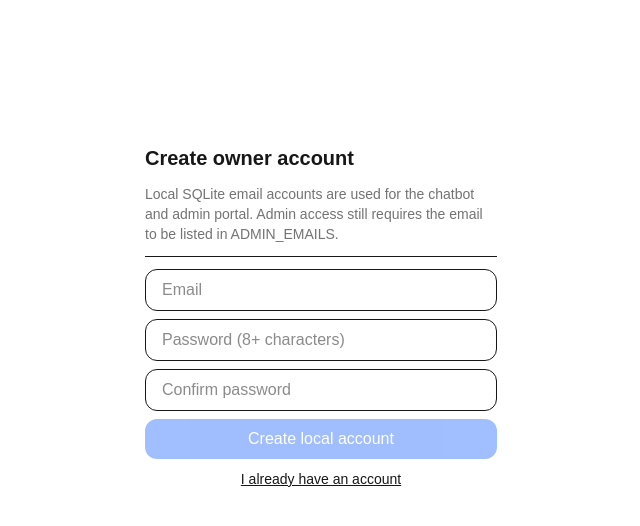
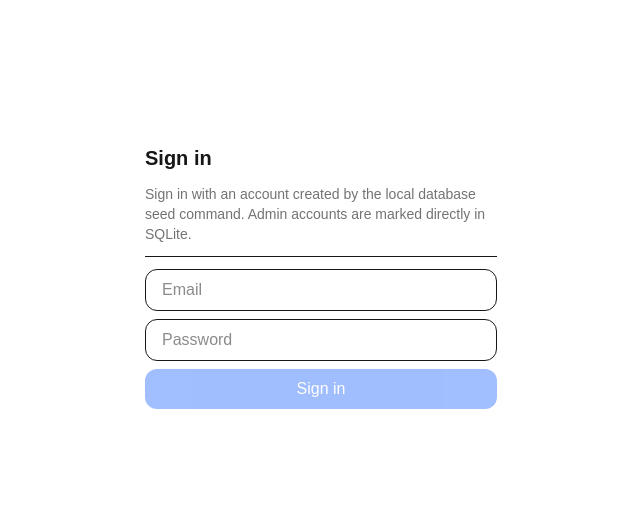
Before and after one commit to mrfarvees-official/chatbot, a Next.js app: page /login in a window 1280 px wide. Shown: the top 526 px of the page, without its empty margins (319-959 px from the left). Built offline with nearby package versions, Linux system fonts and the light colour scheme; no server answers.

Commit message:
fix: make login sign-in only

```diff
--- a/app/api/auth/email/route.ts
+++ b/app/api/auth/email/route.ts
@@ -1,22 +1,15 @@
 import { NextResponse } from "next/server";
 import { db, sql } from "@/lib/local-db";
-import { createSession, normalizeEmail, passwordHash, upsertUser, verifyPassword } from "@/lib/local-auth";
+import { createSession, normalizeEmail, verifyPassword } from "@/lib/local-auth";
 
 export async function POST(req: Request) {
-  const body = await req.json().catch(() => null) as { email?: unknown; password?: unknown; mode?: unknown } | null;
+  const body = await req.json().catch(() => null) as { email?: unknown; password?: unknown } | null;
   const email = typeof body?.email === "string" ? normalizeEmail(body.email) : "";
   const password = typeof body?.password === "string" ? body.password : "";
-  const mode = body?.mode === "signup" ? "signup" : "signin";
   if (!/^[^\s@]+@[^\s@]+\.[^\s@]+$/.test(email) || password.length < 8) {
     return Response.json({ error: "Enter a valid email and a password with at least 8 characters." }, { status: 400 });
   }
   const row = db.get<{ id: string; password_hash: string | null }>(sql`select id, password_hash from users where email = ${email}`);
-  if (mode === "signup") {
-    if (row) return Response.json({ error: "An account already exists for this email." }, { status: 409 });
-    const user = upsertUser({ email, provider: "local", passwordHash: passwordHash(password) });
-    await createSession(user.id);
-    return NextResponse.json({ ok: true });
-  }
   if (!row?.password_hash || !verifyPassword(password, row.password_hash)) {
     return Response.json({ error: "Invalid email or password." }, { status: 401 });
   }
--- a/app/login/page.tsx
+++ b/app/login/page.tsx
@@ -4,8 +4,6 @@ import { useEffect, useState } from "react";
 export default function Login() {
   const [email, setEmail] = useState("");
   const [password, setPassword] = useState("");
-  const [mode, setMode] = useState<"signin" | "signup">("signup");
-  const [confirmPassword, setConfirmPassword] = useState("");
   const [busy, setBusy] = useState(false);
   const [error, setError] = useState("");
 
@@ -19,12 +17,8 @@ export default function Login() {
   }, []);
 
   async function submitEmail() {
-    if (mode === "signup" && password !== confirmPassword) {
-      setError("Passwords do not match.");
-      return;
-    }
     setBusy(true);
-    const response = await fetch("/api/auth/email", { method: "POST", headers: { "Content-Type": "application/json" }, body: JSON.stringify({ email, password, mode }) });
+    const response = await fetch("/api/auth/email", { method: "POST", headers: { "Content-Type": "application/json" }, body: JSON.stringify({ email, password }) });
     const data = await response.json().catch(() => ({}));
     setBusy(false);
     if (!response.ok) return setError(data.error ?? "Could not sign in");
@@ -33,17 +27,15 @@ export default function Login() {
 
   return (
     <main className="mx-auto mt-32 max-w-sm space-y-3 p-4">
-      <h1 className="text-xl font-semibold">{mode === "signup" ? "Create owner account" : "Sign in"}</h1>
+      <h1 className="text-xl font-semibold">Sign in</h1>
       {error && <p className="rounded-lg border border-red-300 p-3 text-sm text-red-700">{error}</p>}
       <p className="text-sm text-neutral-500">
-        Local SQLite email accounts are used for the chatbot and admin portal. Admin access still requires the email to be listed in ADMIN_EMAILS.
+        Sign in with an account created by the local database seed command. Admin accounts are marked directly in SQLite.
       </p>
       <div className="space-y-2 border-t pt-3">
         <input className="w-full rounded-xl border px-4 py-2" type="email" placeholder="Email" value={email} onChange={(event) => setEmail(event.target.value)} />
-        <input className="w-full rounded-xl border px-4 py-2" type="password" placeholder="Password (8+ characters)" value={password} onChange={(event) => setPassword(event.target.value)} onKeyDown={(event) => event.key === "Enter" && submitEmail()} />
-        {mode === "signup" && <input className="w-full rounded-xl border px-4 py-2" type="password" placeholder="Confirm password" value={confirmPassword} onChange={(event) => setConfirmPassword(event.target.value)} onKeyDown={(event) => event.key === "Enter" && submitEmail()} />}
-        <button className="w-full rounded-xl bg-blue-600 py-2 text-white disabled:opacity-40" disabled={busy || !email || password.length < 8 || (mode === "signup" && !confirmPassword)} onClick={submitEmail}>{mode === "signin" ? "Sign in with email" : "Create local account"}</button>
-        <button className="w-full text-sm underline" onClick={() => { setMode(mode === "signin" ? "signup" : "signin"); setError(""); }}>{mode === "signin" ? "Create a local account" : "I already have an account"}</button>
+        <input className="w-full rounded-xl border px-4 py-2" type="password" placeholder="Password" value={password} onChange={(event) => setPassword(event.target.value)} onKeyDown={(event) => event.key === "Enter" && submitEmail()} />
+        <button className="w-full rounded-xl bg-blue-600 py-2 text-white disabled:opacity-40" disabled={busy || !email || password.length < 8} onClick={submitEmail}>Sign in</button>
       </div>
     </main>
   );
```
Also changed, not shown: 1 other file (tests, documents, lock files or other folders).
